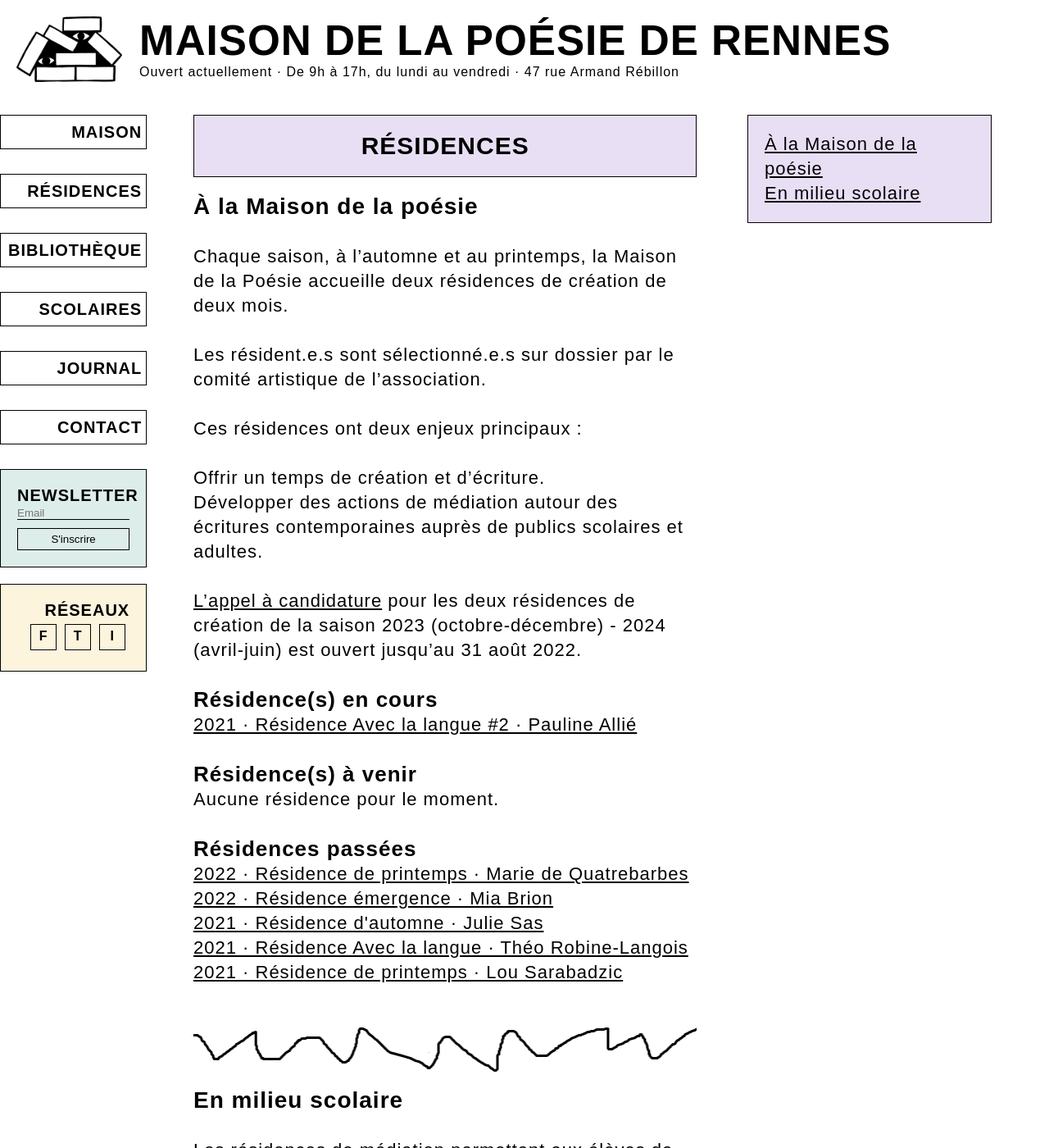
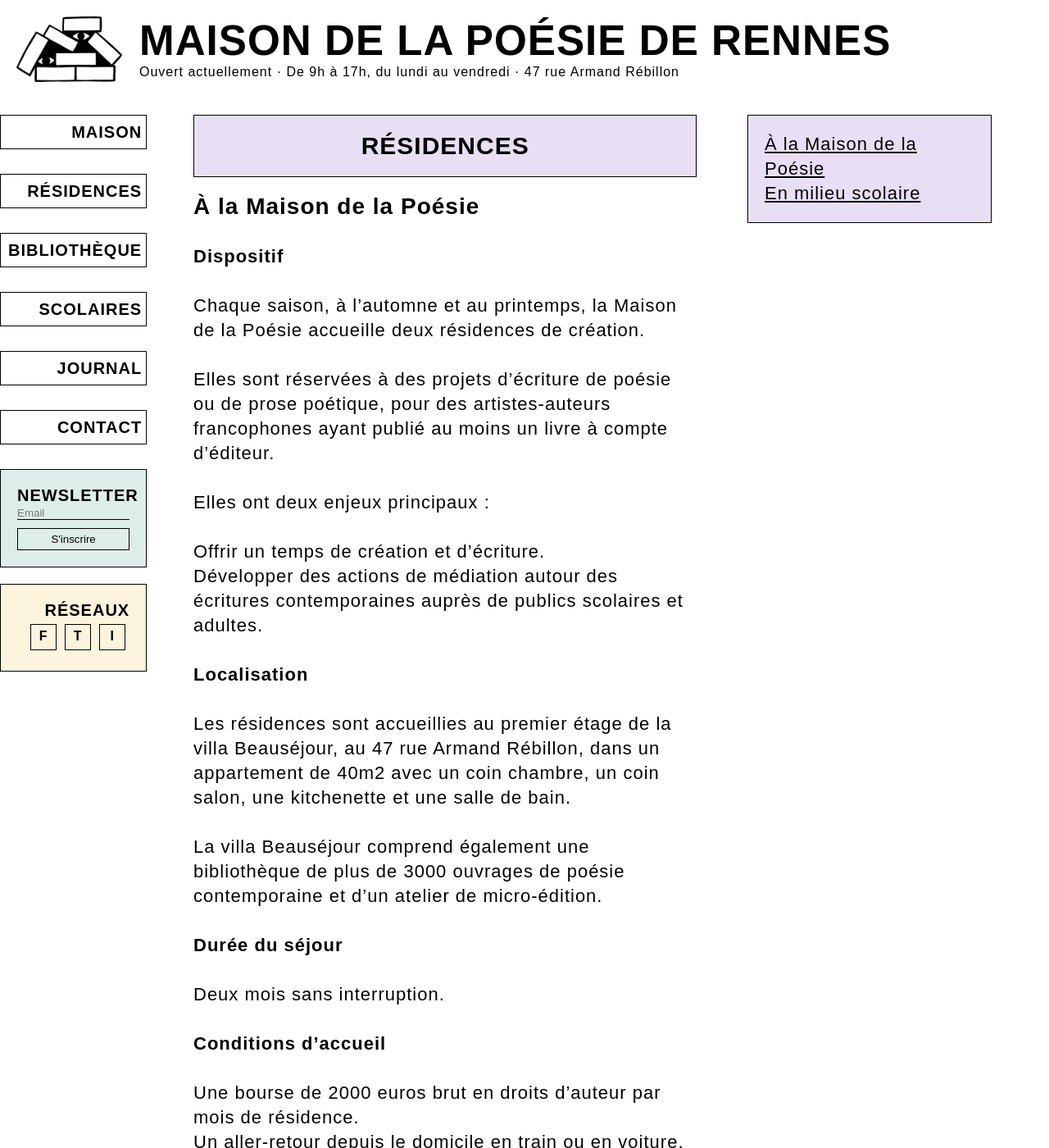
Before and after one commit to PQuod/MaisondelaPoesiedeRennes, a Jekyll site: the page built from residences.md, in a window 1280 px wide and 1400 px high. Shown: the whole window at 82% size. Built offline with Jekyll 4.4.1, drawn with Linux system fonts in a browser that asks for light colours; some web fonts are replaced; a script that is not in the unit is left out; some of the changed text lies outside the part shown.

Commit message:
Update Pages “residences”

```diff
--- a/residences.md
+++ b/residences.md
@@ -3,18 +3,58 @@
 title: Résidences
 permalink: /residences/
 ---
-## À la Maison de la poésie
+## À la Maison de la Poésie
 
-Chaque saison, à l'automne et au printemps, la Maison de la Poésie accueille deux résidences de création de deux mois.
+**Dispositif**
 
-Les résident.e.s sont sélectionné.e.s sur dossier par le comité artistique de l'association.
+Chaque saison, à l'automne et au printemps, la Maison de la Poésie accueille deux résidences de création.
 
-Ces résidences ont deux enjeux principaux :
+Elles sont réservées à des projets d'écriture de poésie ou de prose poétique, pour des artistes-auteurs francophones ayant publié au moins un livre à compte d'éditeur.
+
+Elles ont deux enjeux principaux :
 
 1. Offrir un temps de création et d’écriture.
 2. Développer des actions de médiation autour des écritures contemporaines auprès de publics scolaires et adultes.
 
-[L'appel à candidature](https://maisondelapoesierennes.netlify.app/appel/2022/05/02/appels-residences-23-24.html) pour les deux résidences de création de la saison 2023 (octobre-décembre) - 2024 (avril-juin) est ouvert jusqu'au 31 août 2022.
+**Localisation**
+
+Les résidences sont accueillies au premier étage de la villa Beauséjour, au 47 rue Armand Rébillon, dans un appartement de 40m2 avec un coin chambre, un coin salon, une kitchenette et une salle de bain.
+
+La villa Beauséjour comprend également une bibliothèque de plus de 3000 ouvrages de poésie contemporaine et d'un atelier de micro-édition.
+
+**Durée du séjour**
+
+Deux mois sans interruption.
+
+**Conditions d'accueil**
+
+Une bourse de 2000 euros brut en droits d'auteur par mois de résidence.
+Un aller-retour depuis le domicile en train ou en voiture.
+50 euros de courses à l'arrivée, 100 euros de documentation, et une carte de transport en commun avec 10 trajets.
+Un vélo est mis à disposition.
+
+**Processus de sélection**
+
+Les résident.es sont sélectionné.es sur dossier par le comité artistique de l'association, composé de 7 à 10 membres selon les saisons.
+
+L'évaluation des dossiers se fait sur la qualité et l'originalité du projet envisagé durant le temps de résidence.
+
+Les candidat.es sélectionné.es seront contacté.es par email
+
+**Calendrier**
+
+Dépôt des dossiers : jusqu'au 31 août 2022
+Commission de sélection : septembre 2022
+Annonce des sélectionné.es : 31 septembre 2022
+Accueil des premier.ères résident.es : octobre 2023
+
+**Procédures de candidature**
+
+Le formulaire est à remplir et à renvoyer par email ou par courrier. Tout dosier incomplet ne sera pas pris en compte.
+
+**Postuler**
+
+[Postuler pour une des deux résidences de création de la saison 2023 (octobre-décembre) - 2024 (avril-juin).](https://maisondelapoesierennes.netlify.app/appel/2022/05/02/appels-residences-23-24.html)
 
 <div id="list_res"></div>
 
```
